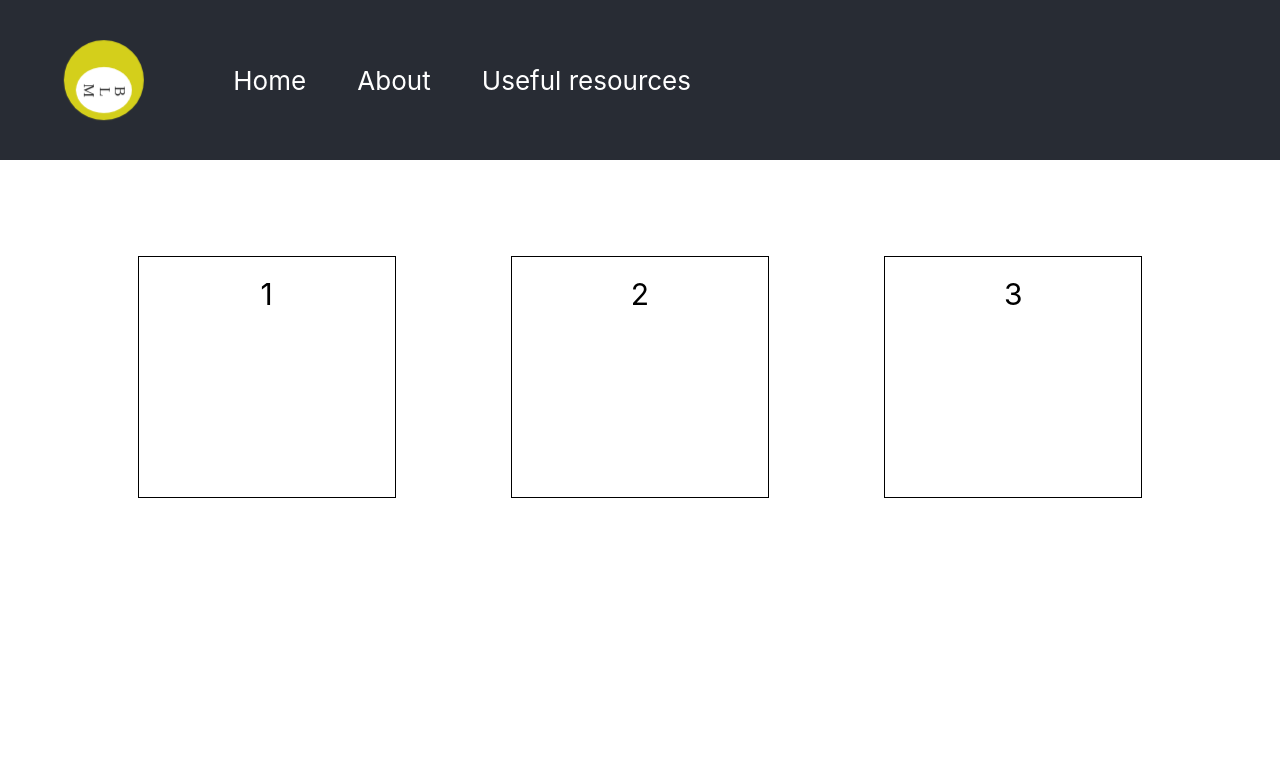
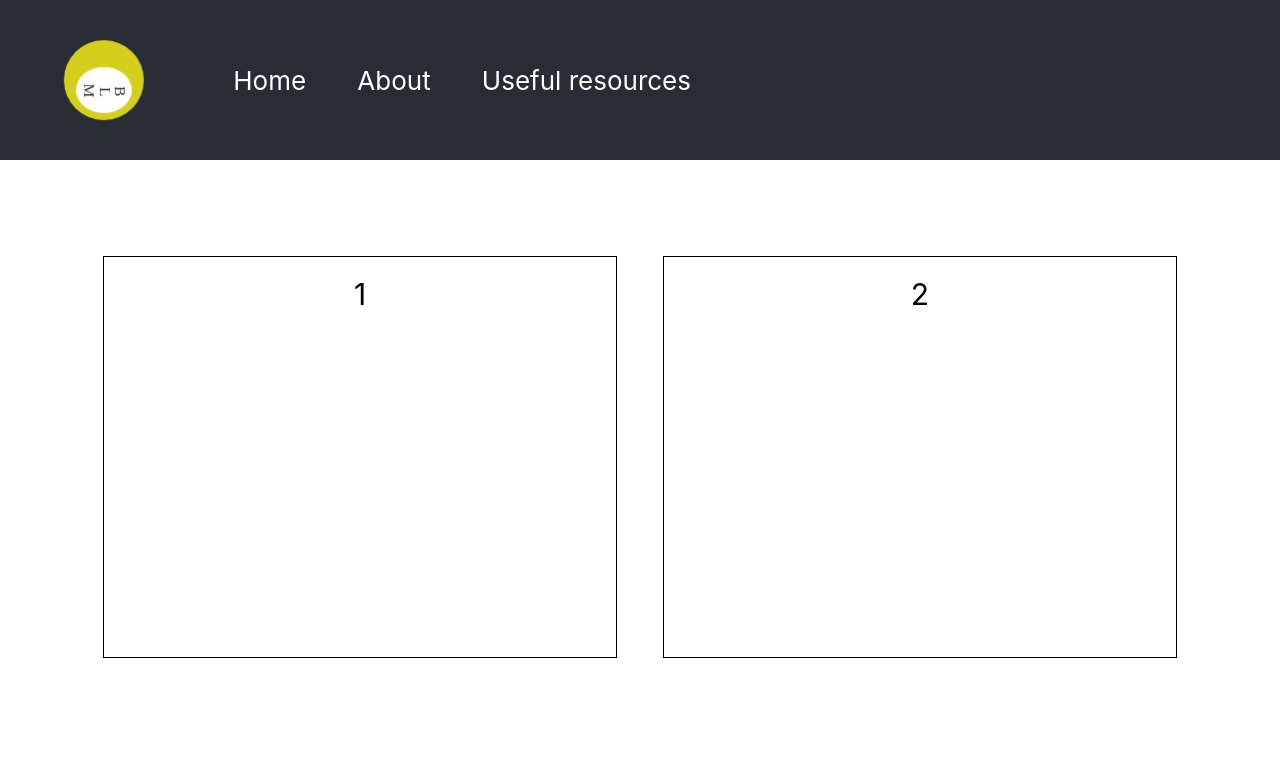
Before and after one commit to JenniferByttner/SummerProject, a React (Create React App) app: page /useful_resources in a window 1280 px wide. Shown: the top 768 px of the page. Built offline with nearby package versions, Linux system fonts and the light colour scheme.

Commit message:
style for file usefulreasorces

```diff
--- a/src/App.css
+++ b/src/App.css
@@ -50,7 +50,7 @@ body, html {
 .Info-page
 {
   height: 40vh;
-  background-color: lightgrey;
+  background-color: #F9F7F6;
   padding-top: 20px;
   box-shadow: 0 4px 8px 0 rgba(0, 0, 0, 0.2), 0 6px 20px 0 rgba(0, 0, 0, 0.19);
   text-align: center;
@@ -58,7 +58,11 @@ body, html {
 }
 
 .Info-page > p {
+  padding-right: 5rem;
+  padding-left: 5rem;
   color: #282c34;
+  font-family: Arial, Helvetica, sans-serif;
+  line-height: 1.5;
   font-weight: 700;
   font-size: 2.5em;
 }
@@ -112,7 +116,7 @@ body, html {
 }
 
 .header {
-  background-color: #282c34;
+  background: #282c34;
   min-height: 20vh;
   display: flex;
   flex-direction: row;
@@ -120,6 +124,7 @@ body, html {
   justify-content: flex-start;
   font-size: calc(10px + 2vmin);
   color: white;
+
 }
 
 .Menu-link {
@@ -143,8 +148,8 @@ body, html {
   border: 1px solid black;
   justify-content: center;
   align-items: center;
-  width: 20vw;
-  height: 30vh;
+  width: 40vw;
+  height: 50vh;
   margin-left: auto;
   margin-right: auto;
   margin-top: 2vh;
@@ -153,3 +158,9 @@ body, html {
   line-height: 75px;
   font-size: 30px;
 }
+
+.flex-container > img
+{
+  width: 100%;
+  height: auto;
+}
--- a/src/UsefulResources.js
+++ b/src/UsefulResources.js
@@ -4,11 +4,17 @@ import './App.css';
 
 export function UsefulResources() {
   return (
+      <div>
+          <div class="flex-container">
+      <div>1</div>
+      <div>2</div>
+    </div>
     <div class="flex-container">
-    <div>1</div>
-    <div>2</div>
-    <div>3</div>
-  </div>
+      <div>1</div>
+      <div>2</div>
+    </div>
+    </div>
+
   );
 }
 
```
